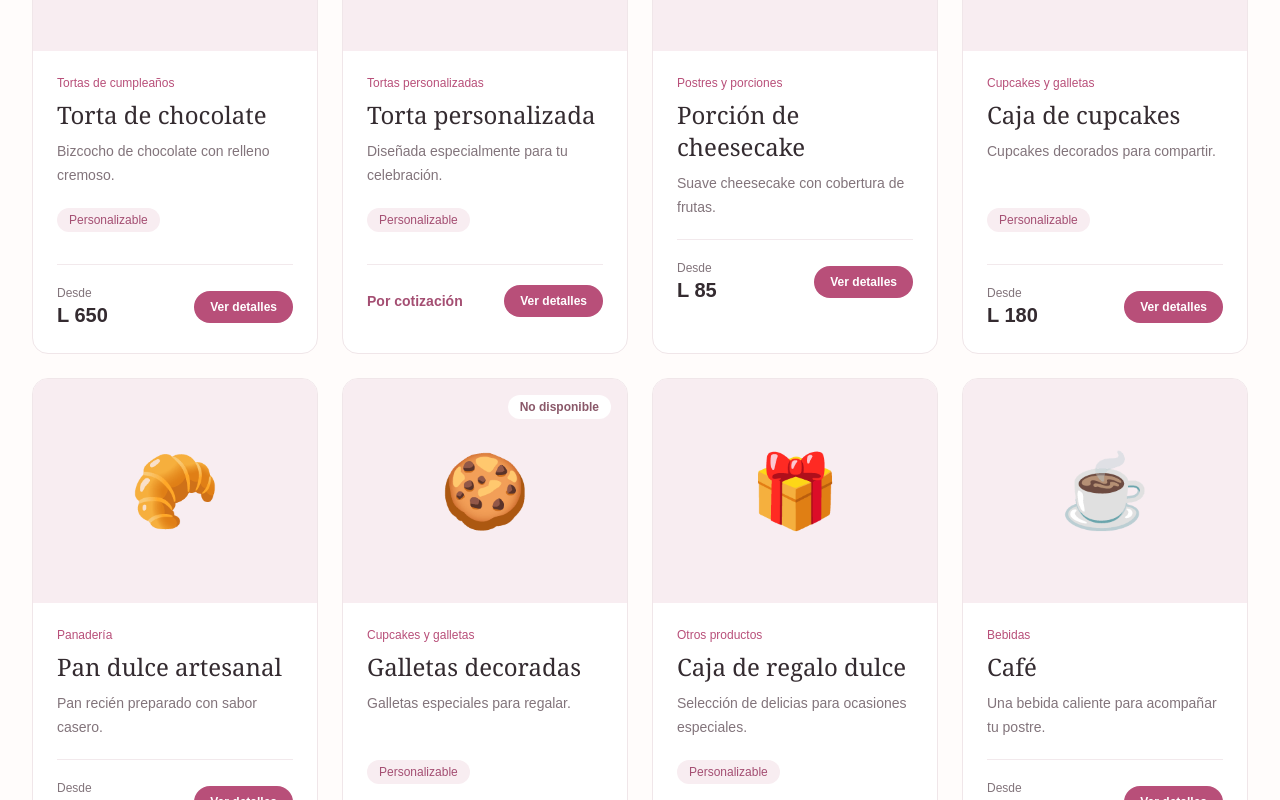
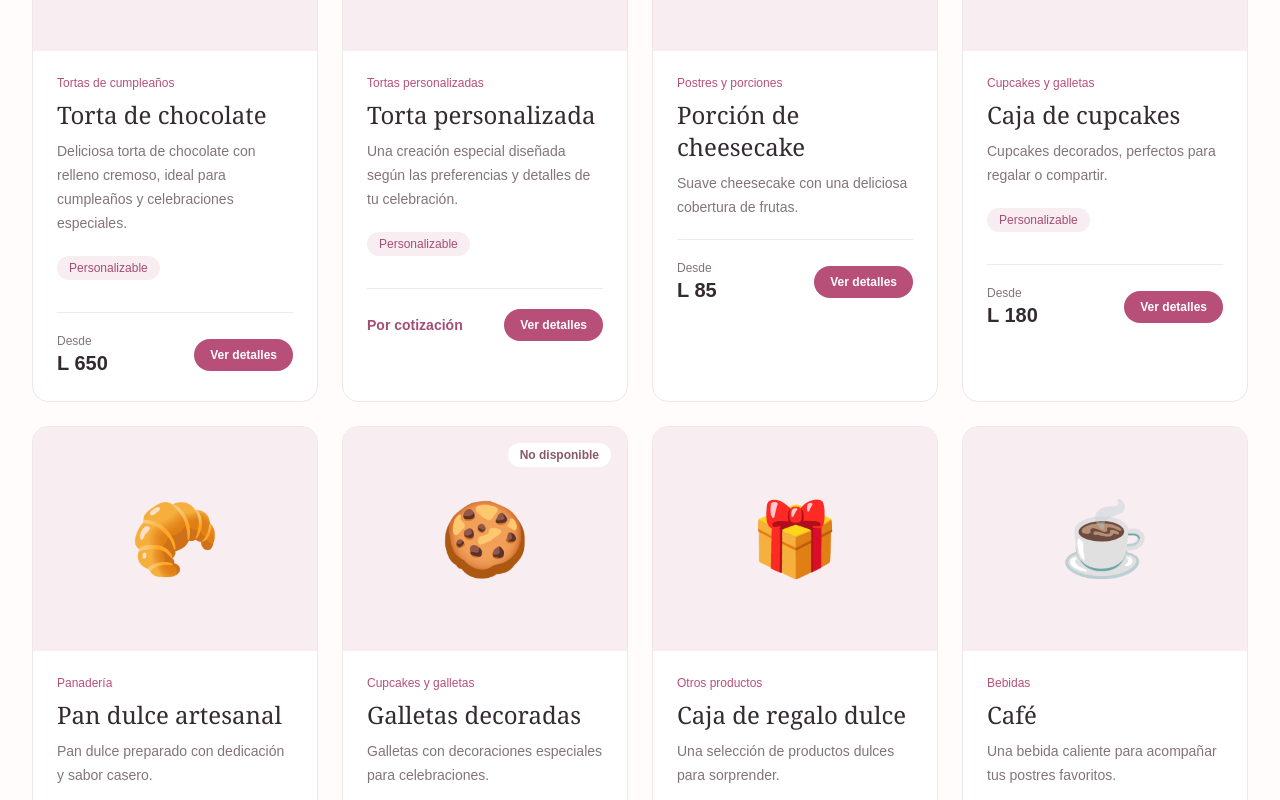
Before and after one commit to Tzmxccc/reposteria-cindy, a Next.js app: page /catalogo in a window 1280 px wide. Shown: the part 800-1600 px from the top of the page. Built offline with nearby package versions, Linux system fonts and the light colour scheme.

Commit message:
catalogo2

```diff
--- a/src/data/products.ts
+++ b/src/data/products.ts
@@ -1,3 +1,15 @@
+export type ProductSize = {
+  id: string;
+  name: string;
+  price: number;
+};
+
+export type ProductOption = {
+  id: string;
+  name: string;
+  choices: string[];
+};
+
 export type Product = {
   id: string;
   name: string;
@@ -7,6 +19,12 @@ export type Product = {
   customizable: boolean;
   available: boolean;
   emoji: string;
+
+  // Campos para la página de detalle
+  images: string[];
+  sizes: ProductSize[];
+  options: ProductOption[];
+  minimumLeadTimeHours: number;
 };
 
 export const categories = [
@@ -24,81 +42,152 @@ export const products: Product[] = [
   {
     id: "1",
     name: "Torta de chocolate",
-    description: "Bizcocho de chocolate con relleno cremoso.",
+    description:
+      "Deliciosa torta de chocolate con relleno cremoso, ideal para cumpleaños y celebraciones especiales.",
     category: "Tortas de cumpleaños",
     price: 650,
     customizable: true,
     available: true,
     emoji: "🎂",
+    images: [],
+    sizes: [
+      { id: "small", name: "Pequeña", price: 650 },
+      { id: "medium", name: "Mediana", price: 900 },
+      { id: "large", name: "Grande", price: 1250 },
+    ],
+    options: [
+      {
+        id: "decoration",
+        name: "Decoración",
+        choices: ["Clásica", "Cumpleaños", "Especial"],
+      },
+    ],
+    minimumLeadTimeHours: 24,
   },
   {
     id: "2",
     name: "Torta personalizada",
-    description: "Diseñada especialmente para tu celebración.",
+    description:
+      "Una creación especial diseñada según las preferencias y detalles de tu celebración.",
     category: "Tortas personalizadas",
     price: null,
     customizable: true,
     available: true,
     emoji: "🎨",
+    images: [],
+    sizes: [],
+    options: [
+      {
+        id: "theme",
+        name: "Estilo de decoración",
+        choices: ["Elegante", "Infantil", "Temática", "Otro"],
+      },
+    ],
+    minimumLeadTimeHours: 72,
   },
   {
     id: "3",
     name: "Porción de cheesecake",
-    description: "Suave cheesecake con cobertura de frutas.",
+    description:
+      "Suave cheesecake con una deliciosa cobertura de frutas.",
     category: "Postres y porciones",
     price: 85,
     customizable: false,
     available: true,
     emoji: "🍰",
+    images: [],
+    sizes: [],
+    options: [],
+    minimumLeadTimeHours: 4,
   },
   {
     id: "4",
     name: "Caja de cupcakes",
-    description: "Cupcakes decorados para compartir.",
+    description:
+      "Cupcakes decorados, perfectos para regalar o compartir.",
     category: "Cupcakes y galletas",
     price: 180,
     customizable: true,
     available: true,
     emoji: "🧁",
+    images: [],
+    sizes: [
+      { id: "six", name: "6 unidades", price: 180 },
+      { id: "twelve", name: "12 unidades", price: 340 },
+    ],
+    options: [
+      {
+        id: "decoration",
+        name: "Decoración",
+        choices: ["Clásica", "Cumpleaños", "Personalizada"],
+      },
+    ],
+    minimumLeadTimeHours: 24,
   },
   {
     id: "5",
     name: "Pan dulce artesanal",
-    description: "Pan recién preparado con sabor casero.",
+    description:
+      "Pan dulce preparado con dedicación y sabor casero.",
     category: "Panadería",
     price: 25,
     customizable: false,
     available: true,
     emoji: "🥐",
+    images: [],
+    sizes: [],
+    options: [],
+    minimumLeadTimeHours: 2,
   },
   {
     id: "6",
     name: "Galletas decoradas",
-    description: "Galletas especiales para regalar.",
+    description:
+      "Galletas con decoraciones especiales para celebraciones.",
     category: "Cupcakes y galletas",
     price: null,
     customizable: true,
     available: false,
     emoji: "🍪",
+    images: [],
+    sizes: [],
+    options: [
+      {
+        id: "theme",
+        name: "Temática",
+        choices: ["Cumpleaños", "Infantil", "Otra"],
+      },
+    ],
+    minimumLeadTimeHours: 48,
   },
   {
     id: "7",
     name: "Caja de regalo dulce",
-    description: "Selección de delicias para ocasiones especiales.",
+    description:
+      "Una selección de productos dulces para sorprender.",
     category: "Otros productos",
     price: null,
     customizable: true,
     available: true,
     emoji: "🎁",
+    images: [],
+    sizes: [],
+    options: [],
+    minimumLeadTimeHours: 24,
   },
   {
     id: "8",
     name: "Café",
-    description: "Una bebida caliente para acompañar tu postre.",
+    description:
+      "Una bebida caliente para acompañar tus postres favoritos.",
     category: "Bebidas",
     price: 35,
     customizable: false,
     available: true,
     emoji: "☕",
+    images: [],
+    sizes: [],
+    options: [],
+    minimumLeadTimeHours: 0,
   },
 ];
```
